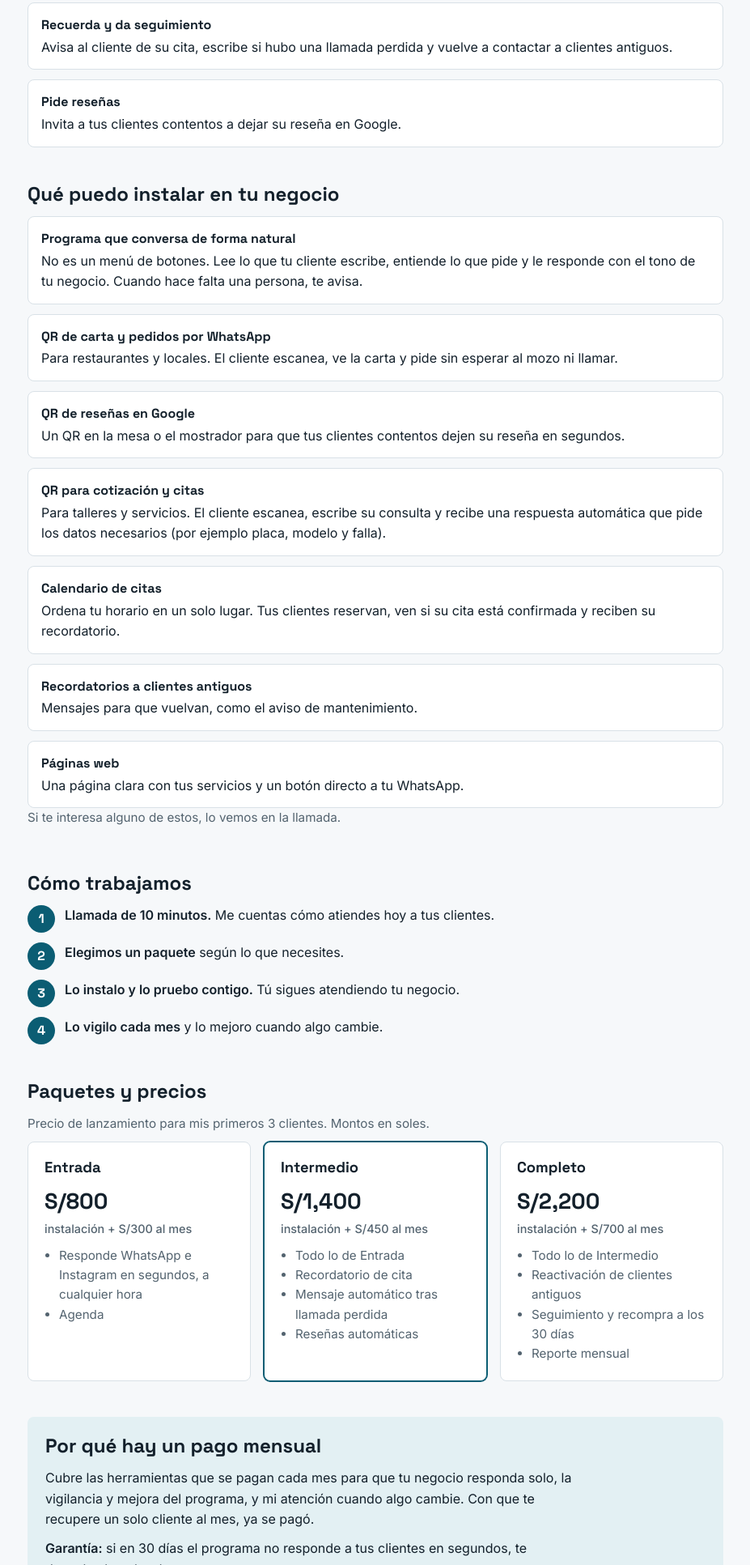
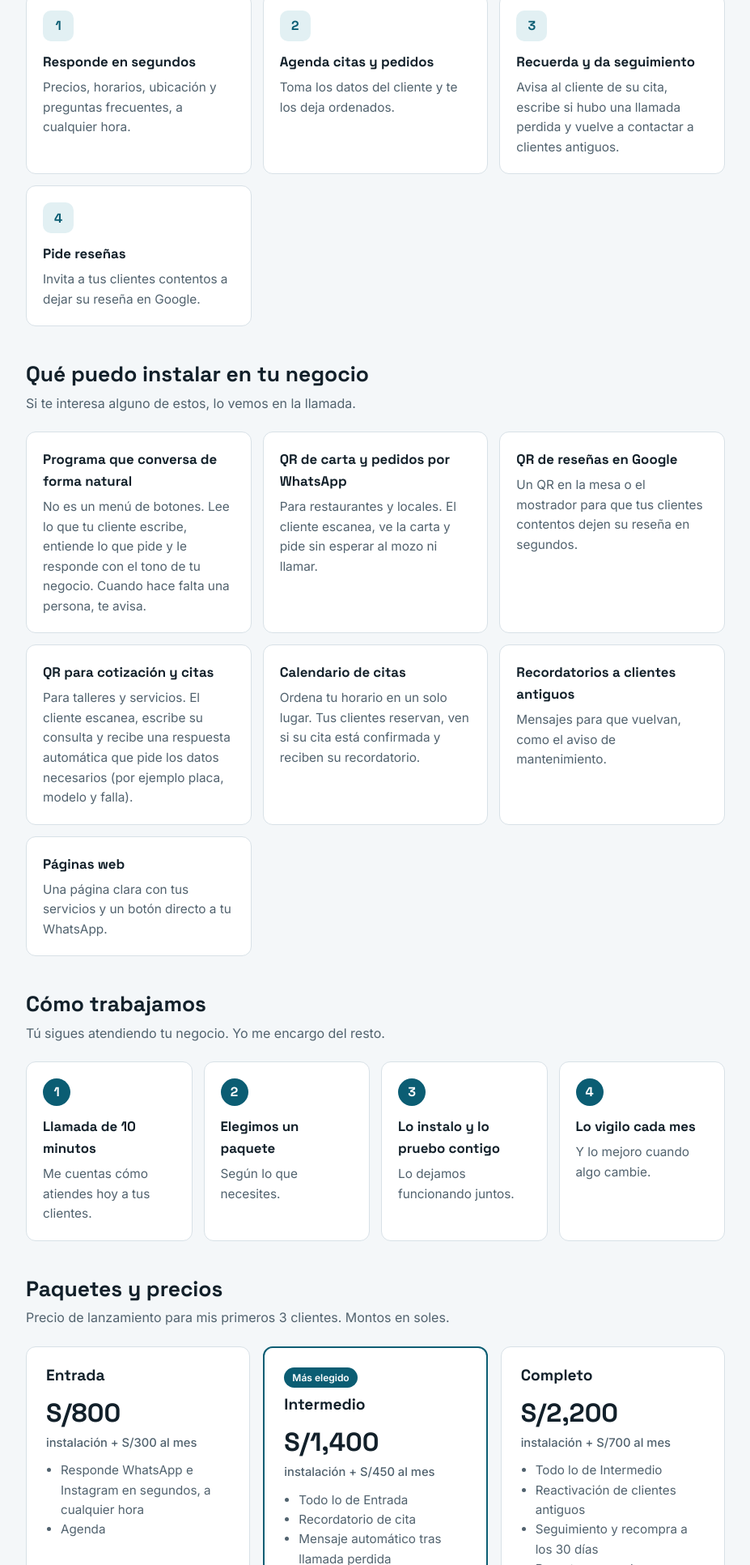
Before and after one commit to andesconsultores-pe/andesconsultores-pe.github.io, a plain HTML site: page index.html in a window 1280 px wide. Shown: the part 867-2800 px from the top of the page at 81% size, without its empty margins (176-1103 px from the left). Drawn offline with Linux system fonts and the light colour scheme.

Commit message:
Refactor index.html for improved structure and content

```diff
--- a/index.html
+++ b/index.html
@@ -2,134 +2,157 @@
 <html lang="es">
 <head>
 <meta charset="utf-8">
-<meta name="viewport" content="width=device-width, initial-scale=1, viewport-fit=cover">
+<meta name="viewport" content="width=device-width, initial-scale=1">
 <title>Andes Consultores Digitales</title>
+<meta name="description" content="Programas que responden a tus clientes por WhatsApp en segundos, QR, calendario de citas y páginas web para tu negocio. Atiendo todo el Perú.">
 <link rel="stylesheet" href="https://fonts.googleapis.com/css2?family=Inter:wght@400;500;600&family=Space+Grotesk:wght@500;700&display=swap">
 <style>
 :root{
-  --bg:#f6f8fa; --fg:#13202b; --muted:#53636f; --card:#ffffff; --line:#d9e1e7;
-  --accent:#0b5d73; --accent-fg:#ffffff; --soft:#e3f0f3;
+  --bg:#f4f7f9; --fg:#12202a; --muted:#51626e; --card:#ffffff; --line:#d8e1e7;
+  --accent:#0b5d73; --accent-fg:#ffffff; --soft:#e2f0f3; --hero1:#0a3f50; --hero2:#0b6a82; --wa:#1fa855;
   --font-d:'Space Grotesk',system-ui,sans-serif; --font-b:'Inter',system-ui,sans-serif;
 }
 @media (prefers-color-scheme: dark){:root{
-  --bg:#0e171d; --fg:#e8eef2; --muted:#9db0bc; --card:#16232b; --line:#26383f; --accent:#4fb6cf; --accent-fg:#06222b; --soft:#14303a; color-scheme:dark}}
-body{margin:0;background:var(--bg);color:var(--fg);font-family:var(--font-b);font-size:16px;line-height:1.6;
-  padding-left:max(16px,env(safe-area-inset-left,0px));padding-right:max(16px,env(safe-area-inset-right,0px))}
-.wrap{max-width:860px;margin:0 auto;padding-block:40px 56px;display:flex;flex-direction:column;gap:44px}
+  --bg:#0d171c; --fg:#e8eef2; --muted:#9db0bc; --card:#15222a; --line:#26383f; --accent:#4fb6cf; --accent-fg:#06222b; --soft:#14303a; --hero1:#07252f; --hero2:#0a4556; color-scheme:dark}}
+*{box-sizing:border-box}
+html{scroll-behavior:smooth}
+body{margin:0;background:var(--bg);color:var(--fg);font-family:var(--font-b);font-size:16px;line-height:1.6}
+.in{max-width:900px;margin:0 auto;padding-left:max(18px,env(safe-area-inset-left,0px));padding-right:max(18px,env(safe-area-inset-right,0px))}
 h1,h2,h3{font-family:var(--font-d);line-height:1.15;text-wrap:balance;margin:0}
-h1{font-size:clamp(1.9rem,6vw,2.9rem);font-weight:700}
-h2{font-size:1.5rem;font-weight:700;margin-bottom:14px}
-h3{font-size:1.15rem;font-weight:700}
-p{margin:0 0 10px;max-width:65ch}
-.eyebrow{font-size:.78rem;letter-spacing:.09em;text-transform:uppercase;color:var(--accent);font-weight:600;margin-bottom:10px}
-.lead{font-size:1.15rem;color:var(--muted);margin-top:16px}
-.btn{display:inline-block;background:var(--accent);color:var(--accent-fg);text-decoration:none;font-weight:600;padding:13px 22px;border-radius:8px;margin-top:18px}
-.btn:focus-visible{outline:3px solid var(--fg);outline-offset:2px}
-.note{color:var(--muted);font-size:.95rem}
-.list{list-style:none;margin:0;padding:0;display:grid;gap:12px}
-.list li{background:var(--card);border:1px solid var(--line);border-radius:8px;padding:14px 16px}
-.list b{display:block;font-family:var(--font-d);margin-bottom:2px}
-.pk{display:grid;grid-template-columns:repeat(auto-fit,minmax(230px,1fr));gap:16px}
-.pk>div{background:var(--card);border:1px solid var(--line);border-radius:8px;padding:20px;min-width:0;display:flex;flex-direction:column;gap:10px}
-.pk .mid{border-color:var(--accent);box-shadow:0 0 0 1px var(--accent)}
-.price{font-family:var(--font-d);font-size:1.7rem;font-weight:700}
-.price small{display:block;font-family:var(--font-b);font-size:.9rem;font-weight:500;color:var(--muted)}
+h2{font-size:1.65rem;font-weight:700;margin-bottom:8px}
+h3{font-size:1.2rem;font-weight:700}
+p{margin:0 0 10px}
+.top{position:sticky;top:0;z-index:5;background:var(--card);border-bottom:1px solid var(--line)}
+.top .in{display:flex;align-items:center;justify-content:space-between;gap:12px;padding-block:12px}
+.brand{font-family:var(--font-d);font-weight:700;font-size:1.02rem}
+.pill{background:var(--wa);color:#fff;text-decoration:none;font-weight:600;font-size:.92rem;padding:9px 16px;border-radius:999px;white-space:nowrap}
+.hero{background:linear-gradient(135deg,var(--hero1),var(--hero2));color:#fff}
+.hero .in{padding-block:64px 56px}
+.kicker{font-size:.8rem;letter-spacing:.1em;text-transform:uppercase;font-weight:600;opacity:.85;margin-bottom:14px}
+.hero h1{font-family:var(--font-d);font-size:clamp(2rem,6.4vw,3.3rem);font-weight:700;line-height:1.08;text-wrap:balance;max-width:17ch}
+.hero .lead{font-size:1.15rem;max-width:56ch;margin-top:18px;opacity:.93}
+.cta{display:inline-block;background:#fff;color:var(--hero1);text-decoration:none;font-weight:700;padding:14px 26px;border-radius:10px;margin-top:26px}
+.chips{display:flex;flex-wrap:wrap;gap:10px;margin-top:28px}
+.chips span{border:1px solid rgba(255,255,255,.35);border-radius:999px;padding:6px 14px;font-size:.88rem}
+section{padding-block:44px 0}
+.sub{color:var(--muted);margin-bottom:22px;max-width:62ch}
+.grid{display:grid;grid-template-columns:repeat(auto-fit,minmax(260px,1fr));gap:14px}
+.card{background:var(--card);border:1px solid var(--line);border-radius:12px;padding:20px;min-width:0}
+.card b{display:block;font-family:var(--font-d);font-size:1.05rem;margin-bottom:6px}
+.card p{color:var(--muted);font-size:.96rem;margin:0}
+.dot{width:38px;height:38px;border-radius:10px;background:var(--soft);color:var(--accent);display:grid;place-items:center;font-family:var(--font-d);font-weight:700;margin-bottom:12px}
+.steps{display:grid;grid-template-columns:repeat(auto-fit,minmax(200px,1fr));gap:14px;counter-reset:s}
+.steps .card{counter-increment:s}
+.steps .card::before{content:counter(s);display:grid;place-items:center;width:34px;height:34px;border-radius:50%;background:var(--accent);color:var(--accent-fg);font-family:var(--font-d);font-weight:700;margin-bottom:12px}
+.pk{display:grid;grid-template-columns:repeat(auto-fit,minmax(240px,1fr));gap:16px}
+.pk .card{display:flex;flex-direction:column;gap:10px;padding:24px}
+.pk .mid{border:2px solid var(--accent)}
+.tag{align-self:flex-start;background:var(--accent);color:var(--accent-fg);font-size:.75rem;font-weight:600;padding:3px 10px;border-radius:999px}
+.price{font-family:var(--font-d);font-size:2rem;font-weight:700}
+.price small{display:block;font-family:var(--font-b);font-size:.92rem;font-weight:500;color:var(--muted)}
 .pk ul{margin:0;padding-left:18px;color:var(--muted);font-size:.95rem}
-.band{background:var(--soft);border-radius:8px;padding:22px}
-.steps{counter-reset:s;list-style:none;margin:0;padding:0;display:grid;gap:12px}
-.steps li{counter-increment:s;display:grid;grid-template-columns:34px 1fr;gap:12px;align-items:start}
-.steps li::before{content:counter(s);font-family:var(--font-d);font-weight:700;background:var(--accent);color:var(--accent-fg);width:34px;height:34px;border-radius:50%;display:grid;place-items:center}
-footer{border-top:1px solid var(--line);padding-top:20px}
+.band{background:var(--soft);border-radius:14px;padding:26px;margin-top:44px}
+.final{background:linear-gradient(135deg,var(--hero1),var(--hero2));color:#fff;border-radius:16px;padding:36px 26px;margin-top:48px;text-align:center}
+.final h2{color:#fff}
+.final p{opacity:.92;max-width:50ch;margin-inline:auto}
+.final .cta{background:var(--wa);color:#fff}
+footer{padding-block:28px 40px;color:var(--muted);font-size:.9rem;text-align:center}
+.float{position:fixed;right:max(16px,env(safe-area-inset-right,0px));bottom:max(16px,env(safe-area-inset-bottom,0px));background:var(--wa);color:#fff;text-decoration:none;font-weight:600;padding:13px 20px;border-radius:999px;box-shadow:0 6px 18px rgba(0,0,0,.25);z-index:6}
+a:focus-visible{outline:3px solid var(--accent);outline-offset:2px}
 </style>
 </head>
 <body>
-<main class="wrap">
-  <header>
-    <div class="eyebrow">Andes Consultores Digitales</div>
-    <h1>Que ningún cliente que te escribe se quede sin respuesta</h1>
-    <p class="lead">Soy Piero. Instalo un programa en tu WhatsApp e Instagram que responde cada consulta en segundos, a cualquier hora, y la lleva hasta una cita o una venta. Atiendo a negocios de todo el Perú.</p>
-    <a class="btn" id="wa-top" href="#contacto">Hablemos 10 minutos</a>
-  </header>
+<div class="top"><div class="in">
+  <div class="brand">Andes Consultores Digitales</div>
+  <a class="pill wa" href="#">WhatsApp</a>
+</div></div>
 
+<header class="hero"><div class="in">
+  <div class="kicker">Para negocios de todo el Perú</div>
+  <h1>Que ningún cliente que te escribe se quede sin respuesta</h1>
+  <p class="lead">Soy Piero. Instalo un programa en tu WhatsApp e Instagram que responde cada consulta en segundos, a cualquier hora, y la lleva hasta una cita o una venta.</p>
+  <a class="cta wa" href="#">Hablemos 10 minutos</a>
+  <div class="chips"><span>Respuesta en segundos</span><span>Atiende de noche y fines de semana</span><span>Todo el Perú</span></div>
+</div></header>
+
+<main class="in">
   <section>
     <h2>El problema que resuelvo</h2>
-    <p>Un cliente escribe por WhatsApp y nadie contesta a tiempo. Si se demora, escribe a otro negocio. Atender todo el día cuesta tiempo, y de noche o en fin de semana nadie responde.</p>
-    <p>Un programa inteligente responde por ti, con el tono de tu negocio, y avisa cuando hace falta una persona.</p>
-  </section>
-
-  <section>
-    <h2>Qué hace por tu negocio</h2>
-    <ul class="list">
-      <li><b>Responde en segundos</b>Precios, horarios, ubicación y preguntas frecuentes, a cualquier hora.</li>
-      <li><b>Agenda citas y pedidos</b>Toma los datos del cliente y te los deja ordenados.</li>
-      <li><b>Recuerda y da seguimiento</b>Avisa al cliente de su cita, escribe si hubo una llamada perdida y vuelve a contactar a clientes antiguos.</li>
-      <li><b>Pide reseñas</b>Invita a tus clientes contentos a dejar su reseña en Google.</li>
-    </ul>
+    <p class="sub">Un cliente escribe por WhatsApp y nadie contesta a tiempo. Si se demora, escribe a otro negocio. Atender todo el día cuesta tiempo, y de noche o en fin de semana nadie responde. Un programa inteligente responde por ti, con el tono de tu negocio, y avisa cuando hace falta una persona.</p>
+    <div class="grid">
+      <div class="card"><div class="dot">1</div><b>Responde en segundos</b><p>Precios, horarios, ubicación y preguntas frecuentes, a cualquier hora.</p></div>
+      <div class="card"><div class="dot">2</div><b>Agenda citas y pedidos</b><p>Toma los datos del cliente y te los deja ordenados.</p></div>
+      <div class="card"><div class="dot">3</div><b>Recuerda y da seguimiento</b><p>Avisa al cliente de su cita, escribe si hubo una llamada perdida y vuelve a contactar a clientes antiguos.</p></div>
+      <div class="card"><div class="dot">4</div><b>Pide reseñas</b><p>Invita a tus clientes contentos a dejar su reseña en Google.</p></div>
+    </div>
   </section>
 
   <section>
     <h2>Qué puedo instalar en tu negocio</h2>
-    <ul class="list">
-      <li><b>Programa que conversa de forma natural</b>No es un menú de botones. Lee lo que tu cliente escribe, entiende lo que pide y le responde con el tono de tu negocio. Cuando hace falta una persona, te avisa.</li>
-      <li><b>QR de carta y pedidos por WhatsApp</b>Para restaurantes y locales. El cliente escanea, ve la carta y pide sin esperar al mozo ni llamar.</li>
-      <li><b>QR de reseñas en Google</b>Un QR en la mesa o el mostrador para que tus clientes contentos dejen su reseña en segundos.</li>
-      <li><b>QR para cotización y citas</b>Para talleres y servicios. El cliente escanea, escribe su consulta y recibe una respuesta automática que pide los datos necesarios (por ejemplo placa, modelo y falla).</li>
-      <li><b>Calendario de citas</b>Ordena tu horario en un solo lugar. Tus clientes reservan, ven si su cita está confirmada y reciben su recordatorio.</li>
-      <li><b>Recordatorios a clientes antiguos</b>Mensajes para que vuelvan, como el aviso de mantenimiento.</li>
-      <li><b>Páginas web</b>Una página clara con tus servicios y un botón directo a tu WhatsApp.</li>
-    </ul>
-    <p class="note">Si te interesa alguno de estos, lo vemos en la llamada.</p>
+    <p class="sub">Si te interesa alguno de estos, lo vemos en la llamada.</p>
+    <div class="grid">
+      <div class="card"><b>Programa que conversa de forma natural</b><p>No es un menú de botones. Lee lo que tu cliente escribe, entiende lo que pide y le responde con el tono de tu negocio. Cuando hace falta una persona, te avisa.</p></div>
+      <div class="card"><b>QR de carta y pedidos por WhatsApp</b><p>Para restaurantes y locales. El cliente escanea, ve la carta y pide sin esperar al mozo ni llamar.</p></div>
+      <div class="card"><b>QR de reseñas en Google</b><p>Un QR en la mesa o el mostrador para que tus clientes contentos dejen su reseña en segundos.</p></div>
+      <div class="card"><b>QR para cotización y citas</b><p>Para talleres y servicios. El cliente escanea, escribe su consulta y recibe una respuesta automática que pide los datos necesarios (por ejemplo placa, modelo y falla).</p></div>
+      <div class="card"><b>Calendario de citas</b><p>Ordena tu horario en un solo lugar. Tus clientes reservan, ven si su cita está confirmada y reciben su recordatorio.</p></div>
+      <div class="card"><b>Recordatorios a clientes antiguos</b><p>Mensajes para que vuelvan, como el aviso de mantenimiento.</p></div>
+      <div class="card"><b>Páginas web</b><p>Una página clara con tus servicios y un botón directo a tu WhatsApp.</p></div>
+    </div>
   </section>
 
   <section>
     <h2>Cómo trabajamos</h2>
-    <ol class="steps">
-      <li><div><b>Llamada de 10 minutos.</b> Me cuentas cómo atiendes hoy a tus clientes.</div></li>
-      <li><div><b>Elegimos un paquete</b> según lo que necesites.</div></li>
-      <li><div><b>Lo instalo y lo pruebo contigo.</b> Tú sigues atendiendo tu negocio.</div></li>
-      <li><div><b>Lo vigilo cada mes</b> y lo mejoro cuando algo cambie.</div></li>
-    </ol>
+    <p class="sub">Tú sigues atendiendo tu negocio. Yo me encargo del resto.</p>
+    <div class="steps">
+      <div class="card"><b>Llamada de 10 minutos</b><p>Me cuentas cómo atiendes hoy a tus clientes.</p></div>
+      <div class="card"><b>Elegimos un paquete</b><p>Según lo que necesites.</p></div>
+      <div class="card"><b>Lo instalo y lo pruebo contigo</b><p>Lo dejamos funcionando juntos.</p></div>
+      <div class="card"><b>Lo vigilo cada mes</b><p>Y lo mejoro cuando algo cambie.</p></div>
+    </div>
   </section>
 
   <section>
     <h2>Paquetes y precios</h2>
-    <p class="note">Precio de lanzamiento para mis primeros 3 clientes. Montos en soles.</p>
+    <p class="sub">Precio de lanzamiento para mis primeros 3 clientes. Montos en soles.</p>
     <div class="pk">
-      <div>
+      <div class="card">
         <h3>Entrada</h3>
         <div class="price">S/800<small>instalación + S/300 al mes</small></div>
         <ul><li>Responde WhatsApp e Instagram en segundos, a cualquier hora</li><li>Agenda</li></ul>
       </div>
-      <div class="mid">
+      <div class="card mid">
+        <span class="tag">Más elegido</span>
         <h3>Intermedio</h3>
         <div class="price">S/1,400<small>instalación + S/450 al mes</small></div>
         <ul><li>Todo lo de Entrada</li><li>Recordatorio de cita</li><li>Mensaje automático tras llamada perdida</li><li>Reseñas automáticas</li></ul>
       </div>
-      <div>
+      <div class="card">
         <h3>Completo</h3>
         <div class="price">S/2,200<small>instalación + S/700 al mes</small></div>
         <ul><li>Todo lo de Intermedio</li><li>Reactivación de clientes antiguos</li><li>Seguimiento y recompra a los 30 días</li><li>Reporte mensual</li></ul>
       </div>
     </div>
+    <div class="band">
+      <h3>Por qué hay un pago mensual</h3>
+      <p style="margin-top:8px">Cubre las herramientas que se pagan cada mes para que tu negocio responda solo, la vigilancia y mejora del programa, y mi atención cuando algo cambie. Con que te recupere un solo cliente al mes, ya se pagó.</p>
+      <p><b>Garantía:</b> si en 30 días el programa no responde a tus clientes en segundos, te devuelvo lo cobrado.</p>
+    </div>
   </section>
 
-  <section class="band">
-    <h2>Por qué hay un pago mensual</h2>
-    <p>Cubre las herramientas que se pagan cada mes para que tu negocio responda solo, la vigilancia y mejora del programa, y mi atención cuando algo cambie. Con que te recupere un solo cliente al mes, ya se pagó.</p>
-    <p><b>Garantía:</b> si en 30 días el programa no responde a tus clientes en segundos, te devuelvo lo cobrado.</p>
-  </section>
-
-  <section id="contacto">
+  <div class="final">
     <h2>Hablemos</h2>
     <p>Cuéntame cómo se llama tu negocio y en qué ciudad está. Te respondo yo mismo, y coordinamos una llamada corta.</p>
-    <a class="btn" id="wa-main" href="https://wa.me/51981611549?text=Hola%20Piero%2C%20vi%20tu%20p%C3%A1gina%20de%20Andes%20Consultores%20Digitales%20y%20quiero%20m%C3%A1s%20informaci%C3%B3n.">Escríbeme por WhatsApp</a>
-    <p class="note">WhatsApp: +51 981 611 549</p>
-  </section>
+    <a class="cta wa" href="#">Escríbeme por WhatsApp</a>
+    <p style="margin-top:14px">+51 981 611 549</p>
+  </div>
+</main>
 
-  <footer class="note">Piero · Andes Consultores Digitales · Perú</footer>
-</main>
+<footer>Piero · Andes Consultores Digitales · Perú</footer>
+<a class="float wa" href="#">WhatsApp</a>
 <script>
-document.getElementById("wa-top").href=document.getElementById("wa-main").href;
+var u="https://wa.me/51981611549?text="+encodeURIComponent("Hola Piero, vi tu página de Andes Consultores Digitales y quiero más información.");
+document.querySelectorAll("a.wa").forEach(function(a){a.href=u;a.target="_blank";a.rel="noopener"});
 </script>
 </body>
 </html>
```
